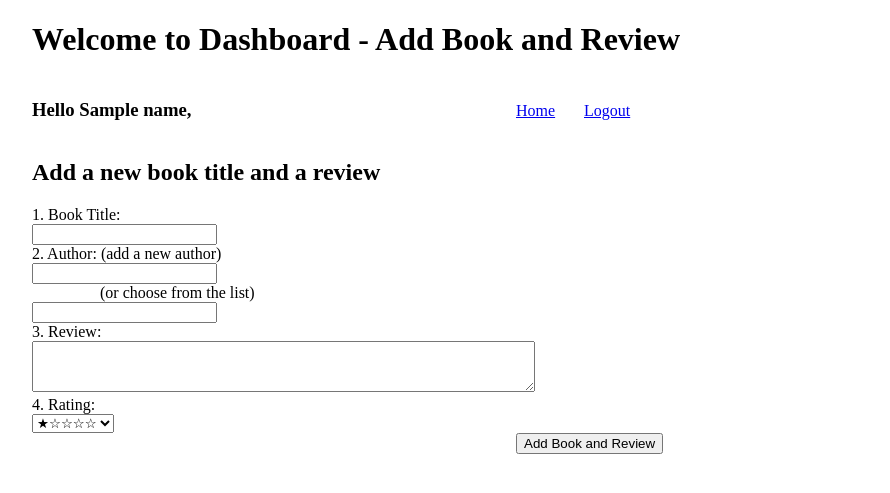
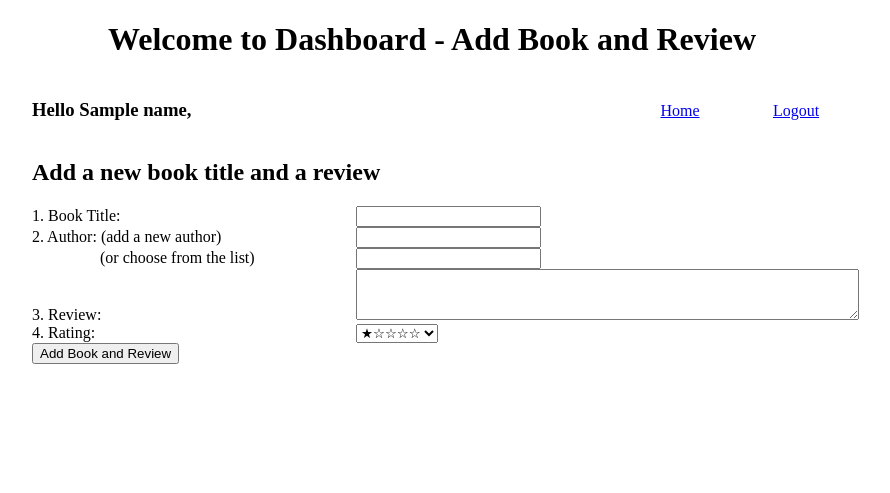
Before and after one commit to c-tham/Django, a Django app: template 10-BeltReviewer/assignment/apps/beltReviewer/templates/beltReviewer/add.html in a window 1280 px wide. Shown: the top 493 px of the page, without its empty margins (208-1098 px from the left). Run offline with Django 3.2, Linux system fonts and the light colour scheme; the template is opened without the code that fills it: most values are stand-ins (such as "Sample title", 1, 10 or a date in 2020).

Commit message:
fixed coding

```diff
--- a/10-BeltReviewer/assignment/apps/beltReviewer/static/beltReviewer/css/styles.css
+++ b/10-BeltReviewer/assignment/apps/beltReviewer/static/beltReviewer/css/styles.css
@@ -15,49 +15,56 @@
     display: inline-block;
     vertical-align: top;
 }
+.box-middle {
+    width: 9%;
+    margin: 0px;
+    display: inline-block;
+}
 .box-right {
     width: 45%;
     margin-top: 0px;
     display: inline-block;
     vertical-align: top;
 }
-.col-left1 {
+.col-left {
+    width: 40%;
+    margin-top: 0px;
+    display: inline-block;
+}
+.col-right {
+    width: 40%;
+    margin-top: 0px;
+    display: inline-block;
+}
+.col-one {
     width: 60%;
     margin-top: 0px;
     display: inline-block;
 }
-.col-right {
-    width: 65%;
+.col-two {
+    width: 10%;
     margin-top: 0px;
     display: inline-block;
+    text-align: center;
 }
-.col-left1 {
-    width: 60%;
+.col-three {
+    width: 20%;
     margin-top: 0px;
     display: inline-block;
+    text-align: center;
 }
-.col-right1 {
+.col-four {
     width: 8%;
     margin-top: 0px;
     display: inline-block;
-}
-.col-right2 {
-    width: 20%;
-    margin-top: 0px;
-    display: inline-block;
-}
-.col-right3 {
-    width: 8%;
-    margin-top: 0px;
-    display: inline-block;
-}
-.flashes {
-    /* margin: 0px; */
-    margin: 0px 0px 10px;
+    text-align: center;
 }
 #flash_message {
     color: red;
     margin: 0px;
+}
+h1 {
+    text-align: center;
 }
 table {
     border-collapse: collapse;
--- a/10-BeltReviewer/assignment/apps/beltReviewer/templates/beltReviewer/add.html
+++ b/10-BeltReviewer/assignment/apps/beltReviewer/templates/beltReviewer/add.html
@@ -14,13 +14,14 @@
         <div class="top">
             <h1>Welcome to Dashboard - Add Book and Review</h1>
             <div class="row">
-                <div class="col-left1">
+                <div class="col-one">
                     <h3>Hello {{name}},</h3>
                 </div>
-                <div class="col-right1">
+                <div class="col-two"><p></p></div>
+                <div class="col-three">
                     <a href="/books">Home</a>
                 </div>
-                <div class="col-right3">
+                <div class="col-four">
                     <a href="/logout">Logout</a>
                 </div>
             </div>
```
Also changed, not shown: 10-BeltReviewer/assignment/apps/beltReviewer/templates/beltReviewer/bookdetails.html (+4 -3 lines), 10-BeltReviewer/assignment/apps/beltReviewer/templates/beltReviewer/books.html (+7 -3 lines), 10-BeltReviewer/assignment/apps/beltReviewer/templates/beltReviewer/index.html (+16 -31 lines), 10-BeltReviewer/assignment/apps/beltReviewer/templates/beltReviewer/users.html (+4 -4 lines), 10-BeltReviewer/assignment/db.sqlite3, 1 other file.
